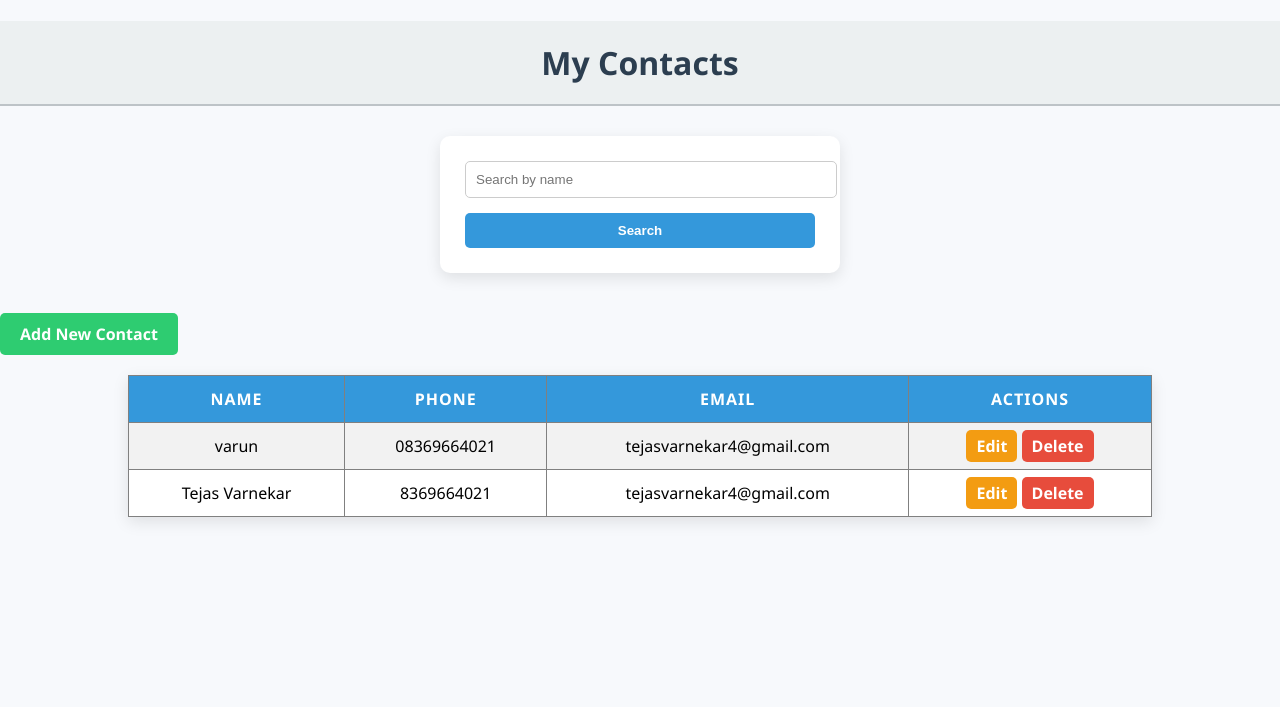
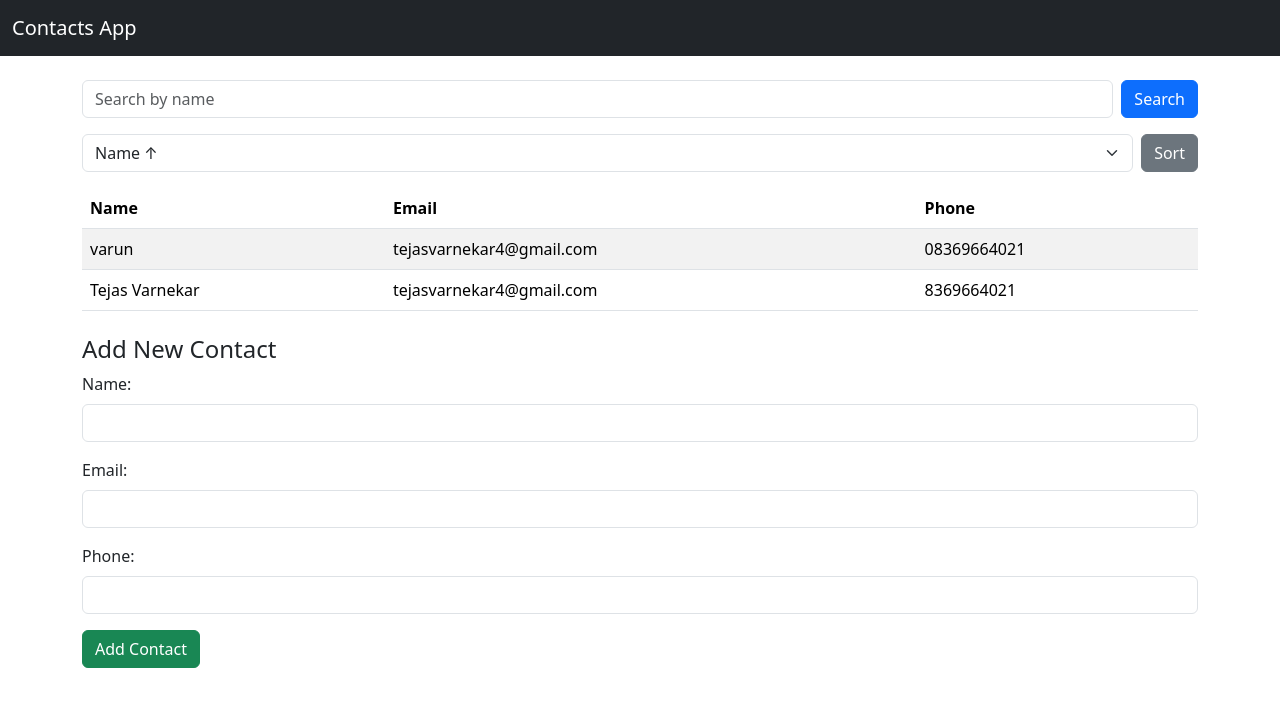
Before and after one commit to TejasVarnekar/Contacts-Application, a Flask app: page / in a window 1280 px wide. Shown: the top 707 px of the page. Run offline with Flask 3, Linux system fonts and the light colour scheme.

Commit message:
Updated index.html and app.py with search, sorting, add contact, and validation

```diff
--- a/app.py
+++ b/app.py
@@ -1,66 +1,70 @@
-
-from flask import Flask, render_template, request, redirect, url_for
+from flask import Flask, render_template, request, redirect, url_for, flash
 from flask_sqlalchemy import SQLAlchemy
 
 app = Flask(__name__)
+app.secret_key = "your_secret_key_here"  # Needed for flash messages
 
-# Database configuration
+# Database configuration (SQLite)
 app.config['SQLALCHEMY_DATABASE_URI'] = 'sqlite:///contacts.db'
 app.config['SQLALCHEMY_TRACK_MODIFICATIONS'] = False
-
 db = SQLAlchemy(app)
 
-# Database model (table)
+# Database model
 class Contact(db.Model):
     id = db.Column(db.Integer, primary_key=True)
-    name = db.Column(db.String(100))
-    phone = db.Column(db.String(20))
-    email = db.Column(db.String(100))
+    name = db.Column(db.String(100), nullable=False)
+    email = db.Column(db.String(100), nullable=False)
+    phone = db.Column(db.String(10), nullable=False)
 
-# Home page - list all contacts
+    def __repr__(self):
+        return f"<Contact {self.name}>"
+
+# Create database tables
+with app.app_context():
+    db.create_all()
+
+# Index route: list, search, and sort contacts
 @app.route('/', methods=['GET', 'POST'])
 def index():
+    search_query = ""
+    sort_option = request.args.get('sort')
+
     if request.method == 'POST':
-        search_name = request.form['search']
-        contacts = Contact.query.filter(Contact.name.contains(search_name)).all()
-    else:
-        contacts = Contact.query.all()
+        search_query = request.form.get('search', '')
+
+    # Base query
+    contacts_query = Contact.query
+
+    # Search filter
+    if search_query:
+        contacts_query = contacts_query.filter(Contact.name.contains(search_query))
+
+    # Sorting
+    if sort_option == 'name_asc':
+        contacts_query = contacts_query.order_by(Contact.name.asc())
+    elif sort_option == 'name_desc':
+        contacts_query = contacts_query.order_by(Contact.name.desc())
+
+    contacts = contacts_query.all()
     return render_template('index.html', contacts=contacts)
 
-# Add a new contact
-@app.route('/add', methods=['GET', 'POST'])
+# Add new contact
+@app.route('/add_contact', methods=['POST'])
 def add_contact():
-    if request.method == 'POST':
-        name = request.form['name']
-        phone = request.form['phone']
-        email = request.form['email']
-        new_contact = Contact(name=name, phone=phone, email=email)
-        db.session.add(new_contact)
-        db.session.commit()
+    name = request.form.get('name')
+    email = request.form.get('email')
+    phone = request.form.get('phone')
+
+    if not (phone.isdigit() and len(phone) == 10):
+        flash("Phone number must be exactly 10 digits!", "warning")
         return redirect(url_for('index'))
-    return render_template('add_contact.html')
 
-# Edit contact
-@app.route('/edit/<int:id>', methods=['GET', 'POST'])
-def edit_contact(id):
-    contact = Contact.query.get_or_404(id)
-    if request.method == 'POST':
-        contact.name = request.form['name']
-        contact.phone = request.form['phone']
-        contact.email = request.form['email']
-        db.session.commit()
-        return redirect(url_for('index'))
-    return render_template('edit_contact.html', contact=contact)
-
-# Delete contact
-@app.route('/delete/<int:id>')
-def delete_contact(id):
-    contact = Contact.query.get_or_404(id)
-    db.session.delete(contact)
+    new_contact = Contact(name=name, email=email, phone=phone)
+    db.session.add(new_contact)
     db.session.commit()
+    flash(f"Contact {name} added successfully!", "success")
     return redirect(url_for('index'))
 
+# Run the app
 if __name__ == '__main__':
-    with app.app_context():
-        db.create_all()   # Create database and table automatically
     app.run(debug=True)
--- a/templates/index.html
+++ b/templates/index.html
@@ -1,40 +1,95 @@
 <!DOCTYPE html>
-<html>
+<html lang="en">
 <head>
-    <title>Contacts Manager</title>
-    <link rel="stylesheet" href="{{ url_for('static', filename='style.css') }}">
+    <meta charset="UTF-8">
+    <meta name="viewport" content="width=device-width, initial-scale=1.0">
+    <title>Contacts App</title>
+    <!-- Bootstrap CSS -->
+    <link href="https://cdn.jsdelivr.net/npm/bootstrap@5.3.2/dist/css/bootstrap.min.css" rel="stylesheet">
+    <link rel="stylesheet" href="{{ url_for('static', filename='css/style.css') }}">
+    <script>
+        // Simple number validation for phone input
+        function validateNumber(input) {
+            input.value = input.value.replace(/[^0-9]/g, '');
+        }
+    </script>
 </head>
 <body>
-    <h1>My Contacts</h1>
+    <!-- Navbar -->
+    <nav class="navbar navbar-expand-lg navbar-dark bg-dark">
+        <div class="container-fluid">
+            <a class="navbar-brand" href="{{ url_for('index') }}">Contacts App</a>
+        </div>
+    </nav>
 
-    <!-- Search bar -->
-    <form method="POST" style="text-align:center; margin-bottom:20px;">
-        <input type="text" name="search" placeholder="Search by name">
-        <button type="submit">Search</button>
+    <!-- Main Content -->
+    <div class="container mt-4">
+        <!-- Search Form -->
+        <form method="POST" class="mb-3 d-flex" action="{{ url_for('index') }}">
+            <input type="text" name="search" class="form-control me-2" placeholder="Search by name">
+            <button type="submit" class="btn btn-primary">Search</button>
         </form>
 
-    <!-- Only one Add button here -->
-    <a href="{{ url_for('add_contact') }}" class="add-contact">Add New Contact</a>
+        <!-- Sorting Options -->
+        <form method="GET" class="mb-3 d-flex" action="{{ url_for('index') }}">
+            <select name="sort" class="form-select me-2">
+                <option value="name_asc">Name ↑</option>
+                <option value="name_desc">Name ↓</option>
+            </select>
+            <button type="submit" class="btn btn-secondary">Sort</button>
+        </form>
 
-    <!-- Table of contacts -->
-    <table border="1" cellpadding="5">
+        <!-- Contacts Table -->
+        <table class="table table-striped">
+            <thead>
                 <tr>
                     <th>Name</th>
+                    <th>Email</th>
                     <th>Phone</th>
-            <th>Email</th>
-            <th>Actions</th>
                 </tr>
+            </thead>
+            <tbody>
                 {% for contact in contacts %}
                 <tr>
                     <td>{{ contact.name }}</td>
+                    <td>{{ contact.email }}</td>
                     <td>{{ contact.phone }}</td>
-            <td>{{ contact.email }}</td>
-            <td>
-                <a href="{{ url_for('edit_contact', id=contact.id) }}" class="edit">Edit</a>
-                <a href="{{ url_for('delete_contact', id=contact.id) }}" class="delete">Delete</a>
-            </td>
                 </tr>
                 {% endfor %}
+            </tbody>
         </table>
+        {% with messages = get_flashed_messages(with_categories=true) %}
+  {% if messages %}
+    {% for category, message in messages %}
+      <div class="alert alert-{{ category }} alert-dismissible fade show" role="alert">
+        {{ message }}
+        <button type="button" class="btn-close" data-bs-dismiss="alert" aria-label="Close"></button>
+      </div>
+    {% endfor %}
+  {% endif %}
+{% endwith %}
+
+
+        <!-- Add Contact Form -->
+        <h4 class="mt-4">Add New Contact</h4>
+        <form method="POST" action="{{ url_for('add_contact') }}">
+            <div class="mb-3">
+                <label for="name" class="form-label">Name:</label>
+                <input type="text" name="name" class="form-control" required>
+            </div>
+            <div class="mb-3">
+                <label for="email" class="form-label">Email:</label>
+                <input type="email" name="email" class="form-control" required>
+            </div>
+            <div class="mb-3">
+                <label for="phone" class="form-label">Phone:</label>
+                <input type="text" name="phone" class="form-control" oninput="validateNumber(this)" required>
+            </div>
+            <button type="submit" class="btn btn-success">Add Contact</button>
+        </form>
+    </div>
+
+    <!-- Bootstrap JS Bundle -->
+    <script src="https://cdn.jsdelivr.net/npm/bootstrap@5.3.2/dist/js/bootstrap.bundle.min.js"></script>
 </body>
 </html>
```
Also changed, not shown: instance/contacts.db. Lines whose indentation alone changed are shown as unchanged.
